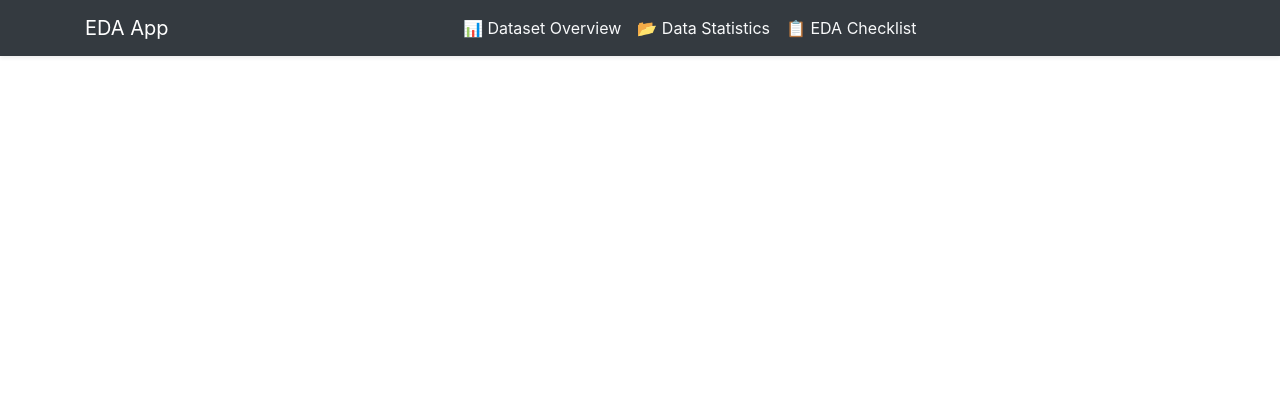
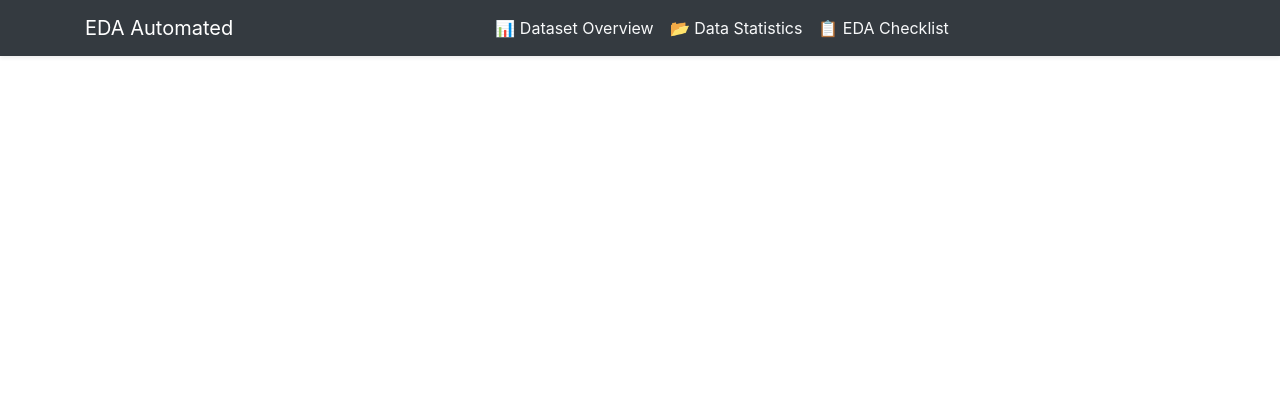
Before and after one commit to Samuel-Mason-git/EDA-Automated, a Flask app: template templates/base.html in a window 1280 px wide. Shown: the top 420 px of the page. Run offline with Flask 3, Linux system fonts and the light colour scheme; the template is opened without the code that fills it, so the values that code supplies are empty.

```diff
--- a/templates/base.html
+++ b/templates/base.html
@@ -42,7 +42,7 @@
   <div class="container">
 
     <!-- Brand / Toggle Button (visible on mobile) -->
-    <a class="navbar-brand fw-semibold" href="/">EDA App</a>
+    <a class="navbar-brand fw-semibold" href="/">EDA Automated</a>
     <button class="navbar-toggler" type="button" data-bs-toggle="collapse" data-bs-target="#mainNavbar"
       aria-controls="mainNavbar" aria-expanded="false" aria-label="Toggle navigation">
       <span class="navbar-toggler-icon"></span>
```
